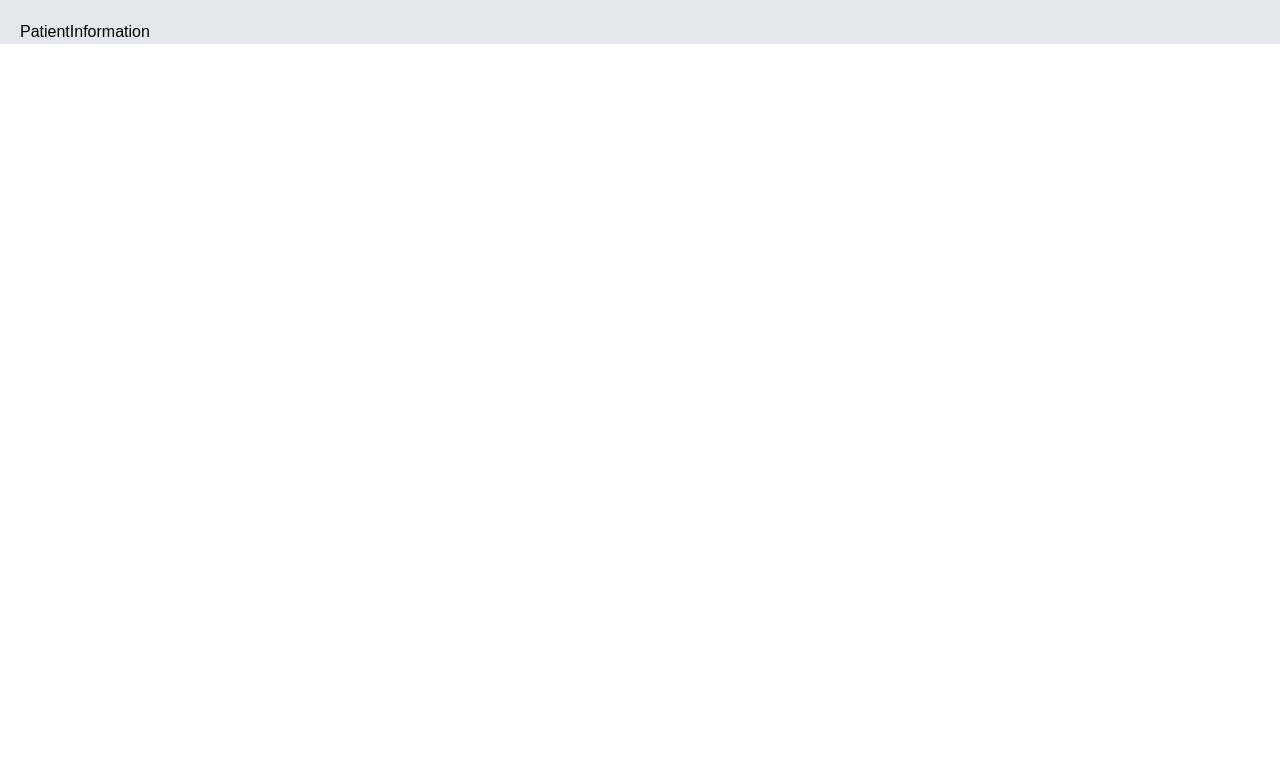
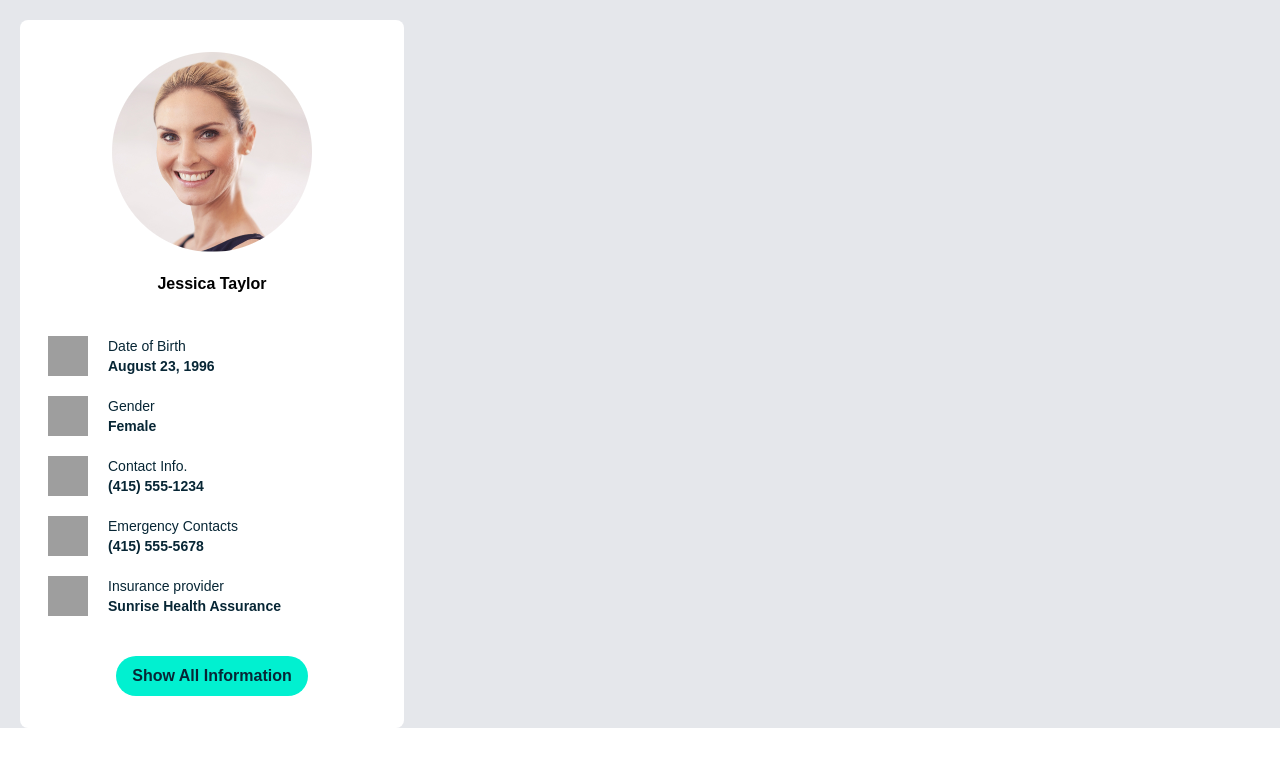
Before and after one commit to ntet2001/coalition_technologies, a React (Vite) app: page / in a window 1280 px wide. Shown: the top 766 px of the page. Built offline with nearby package versions, Linux system fonts and the light colour scheme; grey boxes are pictures that could not be loaded.

Commit message:
version of the 15-08-2024 at 15:46 Patient informations component done

```diff
--- a/src/components/PatientInformation.jsx
+++ b/src/components/PatientInformation.jsx
@@ -1,9 +1,105 @@
-import React from 'react'
+import React from "react";
+import profileImage from "../assets/images/Layer 2.png";
+import BirthIcon from "../assets/images/BirthIcon.svg";
+import FemaleIcon from "../assets/images/FemaleIcon.svg";
+import PhoneIcon from "../assets/images/PhoneIcon.svg";
+import InsuranceIcon from "../assets/images/InsuranceIcon.svg";
 
 const PatientInformation = () => {
+  const patientName = "Jessica Taylor";
+  const patientBirthday = "August 23, 1996";
+  const patientGender = "Female";
+  const patientContact = "(415) 555-1234";
+  const patientEmergencyContact = "(415) 555-5678";
+  const patientInsuranceProvider = "Sunrise Health Assurance";
+
   return (
-    <div>PatientInformation</div>
-  )
-}
+    <div className="bg-white max-h-full w-96 rounded-lg px-5 py-8">
+      {/* profile of the patient */}
+      <div className="mb-10">
+        <div className="flex justify-center mb-5">
+          <img src={profileImage} alt="profileImage" />
+        </div>
+        <div>
+          <p className="text-base font-extrabold text-center">{patientName}</p>
+        </div>
+      </div>
 
-export default PatientInformation
+      {/* patient informations */}
+      {/* birthday */}
+      <div className="flex flex-shrink-0 items-center px-2 justify-start mb-5">
+        <div>
+          <img className="h-10 w-10 mr-5" src={BirthIcon} alt="BirthIcon" />
+        </div>
+        <div>
+          <p className="text-sm font-medium text-[#072635]">Date of Birth</p>
+          <p className="text-sm font-bold text-[#072635]">{patientBirthday}</p>
+        </div>
+      </div>
+
+      {/* gender */}
+      <div className="flex flex-shrink-0 items-center px-2 justify-start mb-5">
+        <div>
+          <img className="h-10 w-10 mr-5" src={FemaleIcon} alt="FemaleIcon" />
+        </div>
+        <div>
+          <p className="text-sm font-medium text-[#072635]">Gender</p>
+          <p className="text-sm font-bold text-[#072635]">{patientGender}</p>
+        </div>
+      </div>
+
+      {/* Contact info */}
+      <div className="flex flex-shrink-0 items-center px-2 justify-start mb-5">
+        <div>
+          <img className="h-10 w-10 mr-5" src={PhoneIcon} alt="PhoneIcon" />
+        </div>
+        <div>
+          <p className="text-sm font-medium text-[#072635]">Contact Info.</p>
+          <p className="text-sm font-bold text-[#072635]">{patientContact}</p>
+        </div>
+      </div>
+
+      {/* Emergency Contact info */}
+      <div className="flex flex-shrink-0 items-center px-2 justify-start mb-5">
+        <div>
+          <img className="h-10 w-10 mr-5" src={PhoneIcon} alt="PhoneIcon" />
+        </div>
+        <div>
+          <p className="text-sm font-medium text-[#072635]">
+            Emergency Contacts
+          </p>
+          <p className="text-sm font-bold text-[#072635]">
+            {patientEmergencyContact}
+          </p>
+        </div>
+      </div>
+
+      {/* Insurance provider */}
+      <div className="flex flex-shrink-0 items-center px-2 justify-start mb-10">
+        <div>
+          <img
+            className="h-10 w-10 mr-5"
+            src={InsuranceIcon}
+            alt="InsuranceIcon"
+          />
+        </div>
+        <div>
+          <p className="text-sm font-medium text-[#072635]">
+            Insurance provider
+          </p>
+          <p className="text-sm font-bold text-[#072635]">
+            {patientInsuranceProvider}
+          </p>
+        </div>
+      </div>
+
+      <div className="flex justify-center mx-2 ">
+        <button className="px-4 py-2 rounded-full font-bold text-[#072635] bg-[#01F0D0]">
+          Show All Information
+        </button>
+      </div>
+    </div>
+  );
+};
+
+export default PatientInformation;
```
